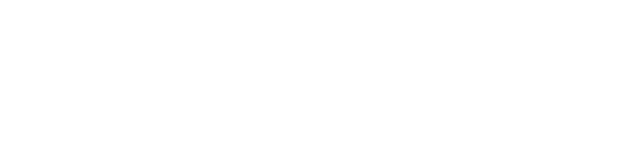
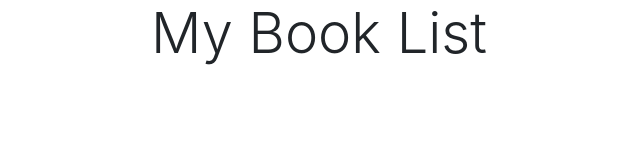
Before and after one commit to dev1980/Library, a website: page index.html in a window 1280 px wide. Shown: the whole page, without its empty margins (321-961 px from the left). Drawn offline with nearby package versions, Linux system fonts and the light colour scheme.

Commit message:
add page header name

```diff
--- a/index.html
+++ b/index.html
@@ -11,6 +11,9 @@
     <title>Library</title>
   </head>
   <body>
+    <div class="container">
+      <h1 class="display-4 text-center">My Book List</h1>
+    </div>
 
     <!-- Optional JavaScript -->
     <!-- jQuery first, then Popper.js, then Bootstrap JS -->
```
